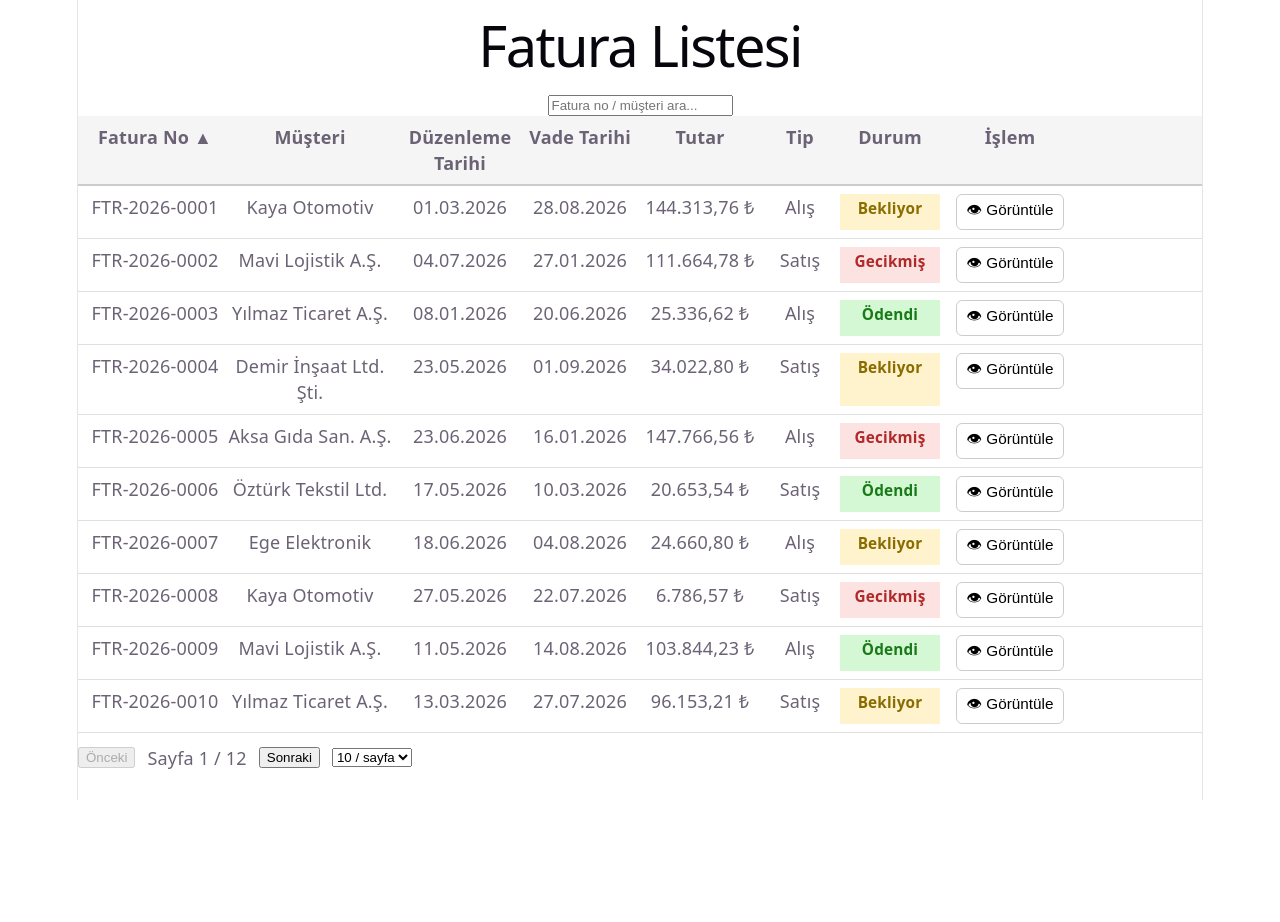
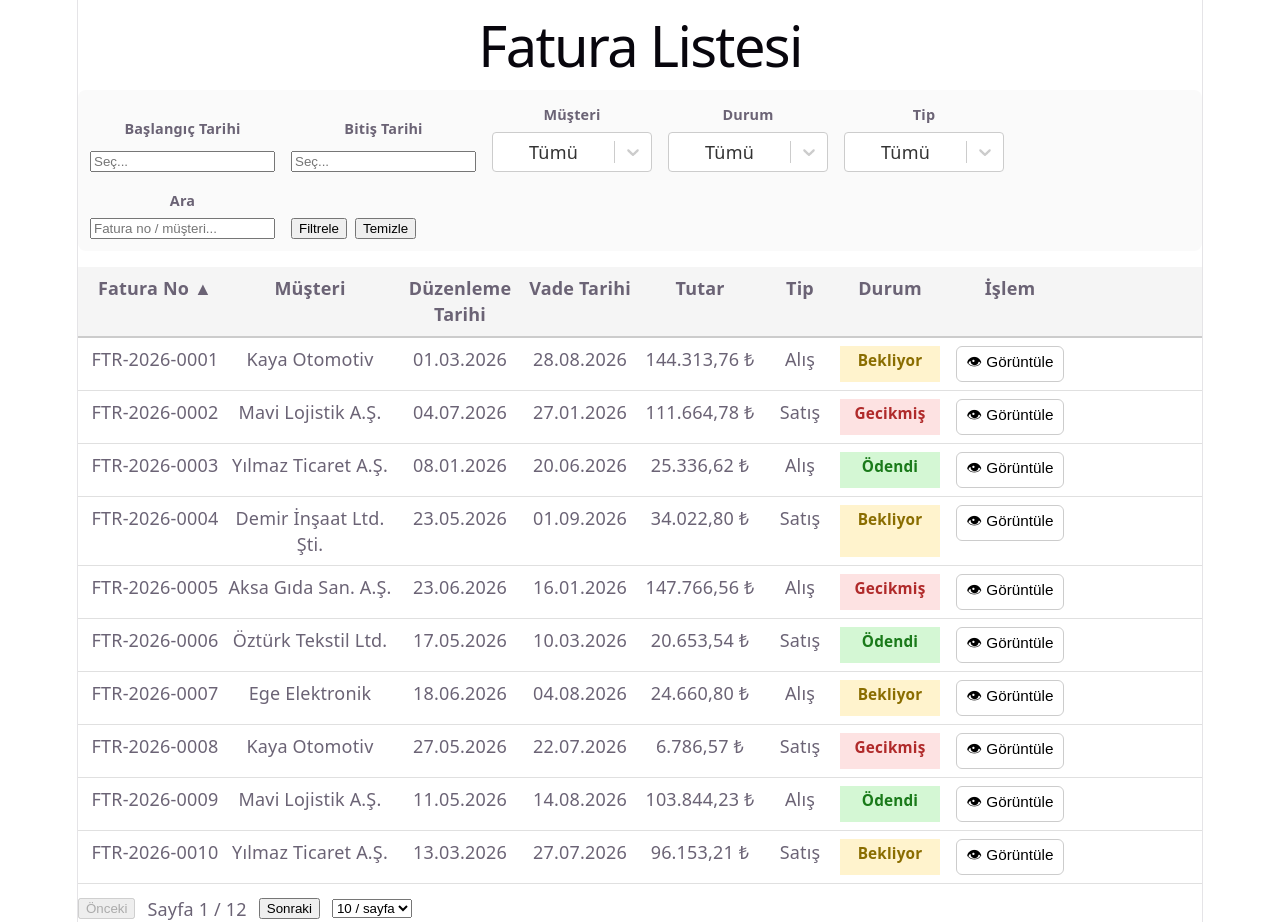
Before and after one commit to ErayErtac/fatura-liste, a React (Vite) app: page / in a window 1280 px wide. Before the commit the page ends 800 px from the top, so only its background shows below. Built offline with nearby package versions, Linux system fonts and the light colour scheme.

Commit message:
FilterForm eklendi: Formik+Yup dogrulama, react-select, react-datepicker entegrasyonu

```diff
--- a/src/App.tsx
+++ b/src/App.tsx
@@ -1,6 +1,8 @@
 import { useMemo, useState } from 'react'
 import InvoiceRow from './components/InvoiceRow'
 import InvoiceDetailModal from './components/InvoiceDetailModal'
+import FilterForm, { bosFiltre } from './components/FilterForm'
+import type { FilterValues } from './components/FilterForm'
 import type { Invoice } from './models/invoice'
 import { mockInvoices } from './data/mockInvoices'
 import styles from './App.module.scss'
@@ -11,33 +13,47 @@ type SiralamaYonu = 'asc' | 'desc'
 
 function App() {
   const [faturalar] = useState<Invoice[]>(mockInvoices)
-  const [aramaMetni, setAramaMetni] = useState('')
+  const [filtre, setFiltre] = useState<FilterValues>(bosFiltre)
   const [siralamaAlani, setSiralamaAlani] = useState<SiralamaAlani>('faturaNo')
   const [siralamaYonu, setSiralamaYonu] = useState<SiralamaYonu>('asc')
   const [sayfaNo, setSayfaNo] = useState(1)
   const [sayfaBoyutu, setSayfaBoyutu] = useState(10)
   const [seciliFatura, setSeciliFatura] = useState<Invoice | null>(null)
 
+  const musteriler = useMemo(() => {
+    const benzersiz = new Set(faturalar.map((f) => f.musteri))
+    return Array.from(benzersiz).sort()
+  }, [faturalar])
+
   const gorunenFaturalar = useMemo(() => {
-    const kelime = aramaMetni.trim().toLowerCase()
+    const kelime = filtre.aramaMetni.trim().toLowerCase()
 
-    const filtrelenmis = kelime === ''
-      ? faturalar
-      : faturalar.filter((fatura) =>
-          fatura.musteri.toLowerCase().includes(kelime) ||
-          fatura.faturaNo.toLowerCase().includes(kelime)
-        )
+    const filtrelenmis = faturalar.filter((fatura) => {
+      if (
+        kelime !== '' &&
+        !fatura.musteri.toLowerCase().includes(kelime) &&
+        !fatura.faturaNo.toLowerCase().includes(kelime)
+      ) return false
 
-    const siralanmis = [...filtrelenmis].sort((a, b) => {
+      if (filtre.musteri && fatura.musteri !== filtre.musteri) return false
+      if (filtre.durum && fatura.durum !== filtre.durum) return false
+      if (filtre.tip && fatura.tip !== filtre.tip) return false
+
+      const duzenlemeTarihi = new Date(fatura.duzenlemeTarihi)
+      if (filtre.baslangicTarihi && duzenlemeTarihi < filtre.baslangicTarihi) return false
+      if (filtre.bitisTarihi && duzenlemeTarihi > filtre.bitisTarihi) return false
+
+      return true
+    })
+
+    return [...filtrelenmis].sort((a, b) => {
       const aDeger = a[siralamaAlani]
       const bDeger = b[siralamaAlani]
       if (aDeger < bDeger) return siralamaYonu === 'asc' ? -1 : 1
       if (aDeger > bDeger) return siralamaYonu === 'asc' ? 1 : -1
       return 0
     })
-
-    return siralanmis
-  }, [faturalar, aramaMetni, siralamaAlani, siralamaYonu])
+  }, [faturalar, filtre, siralamaAlani, siralamaYonu])
 
   const toplamSayfa = Math.max(1, Math.ceil(gorunenFaturalar.length / sayfaBoyutu))
 
@@ -60,8 +76,8 @@ function App() {
     return siralamaYonu === 'asc' ? ' ▲' : ' ▼'
   }
 
-  function aramaDegisti(metin: string) {
-    setAramaMetni(metin)
+  function filtreUygula(yeniFiltre: FilterValues) {
+    setFiltre(yeniFiltre)
     setSayfaNo(1)
   }
 
@@ -74,12 +90,7 @@ function App() {
     <div>
       <h1>Fatura Listesi</h1>
 
-      <input
-        type="text"
-        placeholder="Fatura no / müşteri ara..."
-        value={aramaMetni}
-        onChange={(e) => aramaDegisti(e.target.value)}
-      />
+      <FilterForm musteriler={musteriler} onFiltrele={filtreUygula} />
 
       <ul className={styles.list}>
         <li className={styles.headerRow}>
--- /dev/null
+++ b/src/components/FilterForm.module.scss
@@ -0,0 +1,32 @@
+.form {
+  display: flex;
+  flex-wrap: wrap;
+  gap: 16px;
+  align-items: flex-end;
+  padding: 12px;
+  background-color: #fafafa;
+  border-radius: 8px;
+  margin-bottom: 16px;
+}
+
+.field {
+  display: flex;
+  flex-direction: column;
+  gap: 4px;
+  min-width: 160px;
+
+  label {
+    font-size: 0.8rem;
+    font-weight: 600;
+  }
+}
+
+.error {
+  color: #b02a2a;
+  font-size: 0.75rem;
+}
+
+.buttons {
+  display: flex;
+  gap: 8px;
+}
--- /dev/null
+++ b/src/components/FilterForm.tsx
@@ -0,0 +1,142 @@
+import { Formik, Form } from 'formik'
+import * as Yup from 'yup'
+import Select from 'react-select'
+import DatePicker from 'react-datepicker'
+import 'react-datepicker/dist/react-datepicker.css'
+import styles from './FilterForm.module.scss'
+
+export interface FilterValues {
+  baslangicTarihi: Date | null
+  bitisTarihi: Date | null
+  musteri: string
+  durum: string
+  tip: string
+  aramaMetni: string
+}
+
+interface FilterFormProps {
+  musteriler: string[]
+  onFiltrele: (degerler: FilterValues) => void
+}
+
+export const bosFiltre: FilterValues = {
+  baslangicTarihi: null,
+  bitisTarihi: null,
+  musteri: '',
+  durum: '',
+  tip: '',
+  aramaMetni: '',
+}
+
+const dogrulamaSemasi = Yup.object({
+  bitisTarihi: Yup.date()
+    .nullable()
+    .min(Yup.ref('baslangicTarihi'), 'Bitiş tarihi başlangıçtan önce olamaz'),
+})
+
+function FilterForm({ musteriler, onFiltrele }: FilterFormProps) {
+  const musteriSecenekleri = [
+    { value: '', label: 'Tümü' },
+    ...musteriler.map((m) => ({ value: m, label: m })),
+  ]
+  const durumSecenekleri = [
+    { value: '', label: 'Tümü' },
+    { value: 'Ödendi', label: 'Ödendi' },
+    { value: 'Bekliyor', label: 'Bekliyor' },
+    { value: 'Gecikmiş', label: 'Gecikmiş' },
+  ]
+  const tipSecenekleri = [
+    { value: '', label: 'Tümü' },
+    { value: 'Satış', label: 'Satış' },
+    { value: 'Alış', label: 'Alış' },
+  ]
+
+  return (
+    <Formik
+      initialValues={bosFiltre}
+      validationSchema={dogrulamaSemasi}
+      onSubmit={(degerler) => onFiltrele(degerler)}
+    >
+      {({ values, setFieldValue, resetForm, errors }) => (
+        <Form className={styles.form}>
+          <div className={styles.field}>
+            <label>Başlangıç Tarihi</label>
+            <DatePicker
+                selected={values.baslangicTarihi}
+                onChange={(tarih: Date | null) => setFieldValue('baslangicTarihi', tarih)}
+                dateFormat="dd.MM.yyyy"
+                isClearable
+                placeholderText="Seç..."
+            />
+          </div>
+
+          <div className={styles.field}>
+            <label>Bitiş Tarihi</label>
+            <DatePicker
+                selected={values.bitisTarihi}
+                onChange={(tarih: Date | null) => setFieldValue('bitisTarihi', tarih)}
+                dateFormat="dd.MM.yyyy"
+                isClearable
+                placeholderText="Seç..."
+            />
+            {errors.bitisTarihi && (
+              <span className={styles.error}>{String(errors.bitisTarihi)}</span>
+            )}
+          </div>
+
+          <div className={styles.field}>
+            <label>Müşteri</label>
+            <Select
+              options={musteriSecenekleri}
+              value={musteriSecenekleri.find((s) => s.value === values.musteri)}
+              onChange={(secim) => setFieldValue('musteri', secim?.value ?? '')}
+            />
+          </div>
+
+          <div className={styles.field}>
+            <label>Durum</label>
+            <Select
+              options={durumSecenekleri}
+              value={durumSecenekleri.find((s) => s.value === values.durum)}
+              onChange={(secim) => setFieldValue('durum', secim?.value ?? '')}
+            />
+          </div>
+
+          <div className={styles.field}>
+            <label>Tip</label>
+            <Select
+              options={tipSecenekleri}
+              value={tipSecenekleri.find((s) => s.value === values.tip)}
+              onChange={(secim) => setFieldValue('tip', secim?.value ?? '')}
+            />
+          </div>
+
+          <div className={styles.field}>
+            <label>Ara</label>
+            <input
+              type="text"
+              placeholder="Fatura no / müşteri..."
+              value={values.aramaMetni}
+              onChange={(e) => setFieldValue('aramaMetni', e.target.value)}
+            />
+          </div>
+
+          <div className={styles.buttons}>
+            <button type="submit">Filtrele</button>
+            <button
+              type="button"
+              onClick={() => {
+                resetForm()
+                onFiltrele(bosFiltre)
+              }}
+            >
+              Temizle
+            </button>
+          </div>
+        </Form>
+      )}
+    </Formik>
+  )
+}
+
+export default FilterForm
```
Also changed, not shown: package.json (+6 -1 lines), 1 other file (tests, documents, lock files or other folders). Lines whose indentation alone changed are shown as unchanged.
